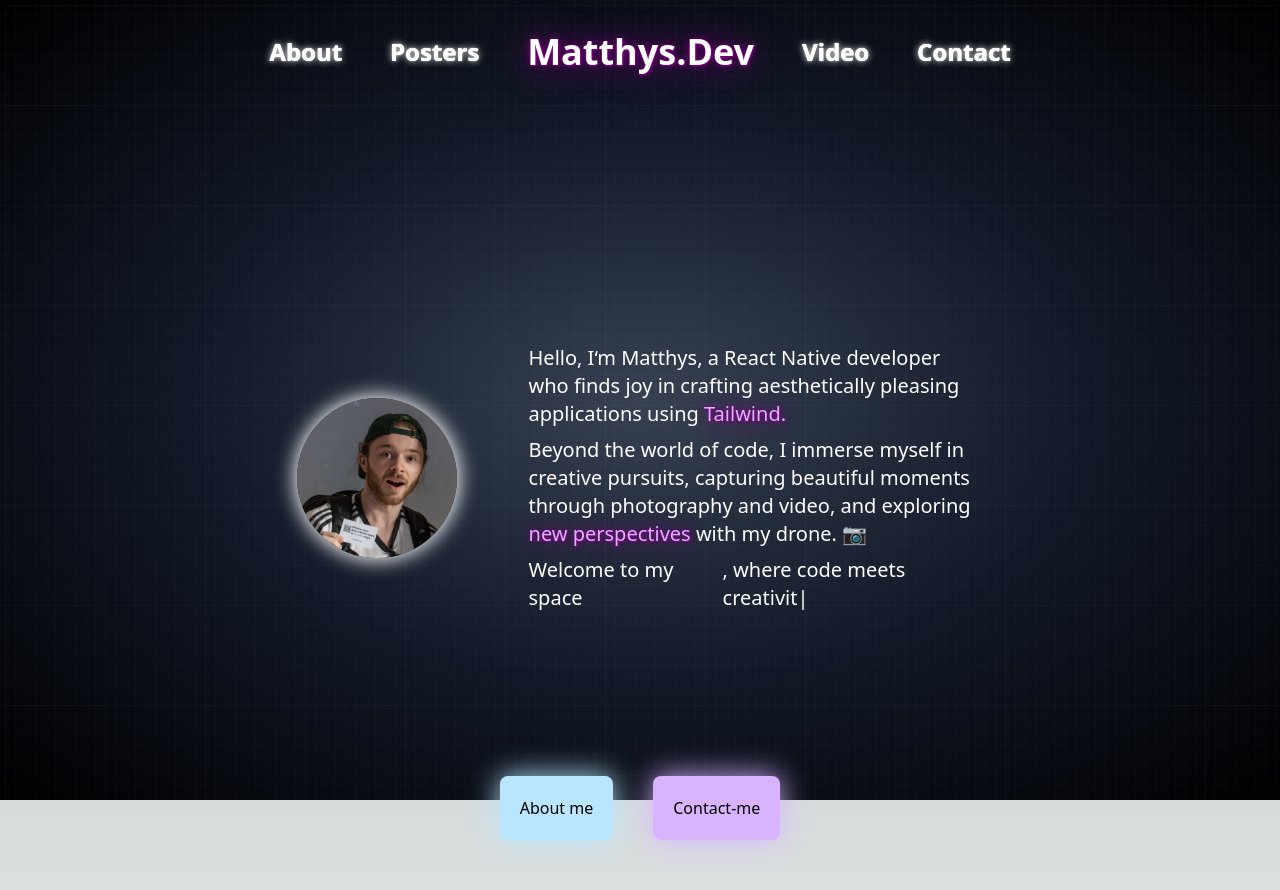
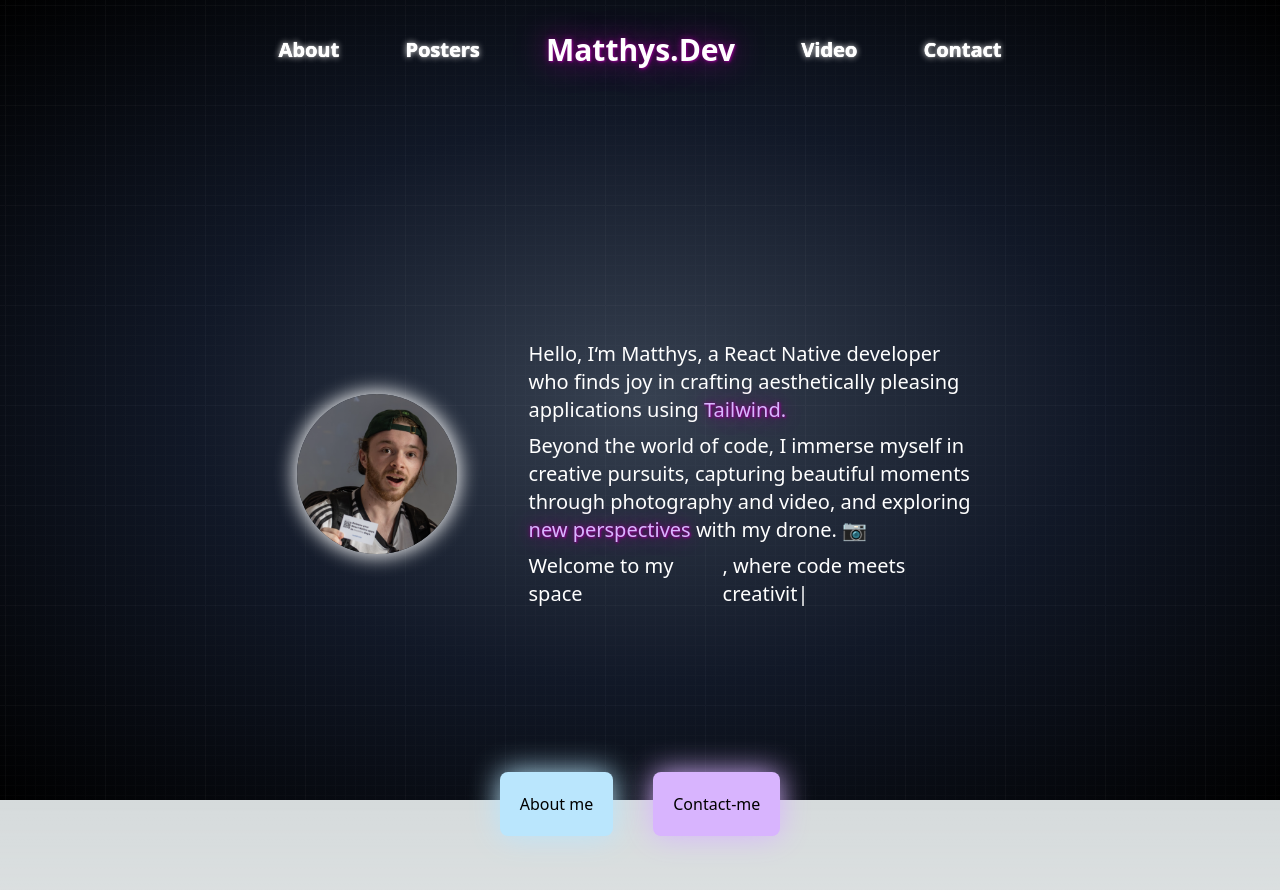
Before and after one commit to MatthysDev/Matthys.dev.v2, a Next.js app: page / in a window 1280 px wide. Shown: the top 890 px of the page. Built offline with nearby package versions, Linux system fonts and the light colour scheme.

Commit message:
feat: 🎸 change menu size

```diff
--- a/src/components/CustomLayout.tsx
+++ b/src/components/CustomLayout.tsx
@@ -25,7 +25,7 @@ const CustomLayout = ({ children, withMenu }: Props) => {
                         <div className='flex m-auto p-8 justify-around '>
                             <Link href='/about' legacyBehavior passHref>
                                 <a
-                                    className={`text-2xl font-bold text-white relative m-auto ${router.pathname === '/' ? 'text-purple-300' : ''}`}
+                                    className={`text-xl font-bold text-white relative m-auto ${router.pathname === '/' ? 'text-purple-300' : ''}`}
                                     style={router.pathname === '/about' ? neonPurple : neonBlanc}
                                 >
                                     About
@@ -33,7 +33,7 @@ const CustomLayout = ({ children, withMenu }: Props) => {
                             </Link>
                             <Link href='/posters' legacyBehavior passHref>
                                 <a
-                                    className={`text-2xl font-bold text-white relative m-auto ${router.pathname === '/' ? 'text-purple-300' : ''}`}
+                                    className={`text-xl font-bold text-white relative m-auto ${router.pathname === '/' ? 'text-purple-300' : ''}`}
                                     style={router.pathname === '/posters' ? neonPurple : neonBlanc}
                                 >
                                     Posters
@@ -41,7 +41,7 @@ const CustomLayout = ({ children, withMenu }: Props) => {
                             </Link>
                             <Link href='/' legacyBehavior passHref>
                                 <a
-                                    className={`text-4xl font-bold text-white relative m-auto ${router.pathname === '/' ? 'text-purple-300' : ''}`}
+                                    className={`text-3xl font-bold text-white relative m-auto ${router.pathname === '/' ? 'text-purple-300' : ''}`}
                                     style={router.pathname === '/' ? neonPurple : neonBlanc}
                                 >
                                     Matthys.Dev
@@ -49,7 +49,7 @@ const CustomLayout = ({ children, withMenu }: Props) => {
                             </Link>
                             <Link href='/video' legacyBehavior passHref>
                                 <a
-                                    className={`text-2xl font-bold text-white relative m-auto ${router.pathname === '/' ? 'text-purple-300' : ''}`}
+                                    className={`text-xl font-bold text-white relative m-auto ${router.pathname === '/' ? 'text-purple-300' : ''}`}
                                     style={router.pathname === '/video' ? neonPurple : neonBlanc}
                                 >
                                     Video
@@ -57,7 +57,7 @@ const CustomLayout = ({ children, withMenu }: Props) => {
                             </Link>
                             <Link href='/contact' legacyBehavior passHref>
                                 <a
-                                    className={`text-2xl font-bold text-white relative m-auto ${router.pathname === '/' ? 'text-purple-300' : ''}`}
+                                    className={`text-xl font-bold text-white relative m-auto ${router.pathname === '/' ? 'text-purple-300' : ''}`}
                                     style={router.pathname === '/contact' ? neonPurple : neonBlanc}
                                 >
                                     Contact
```
